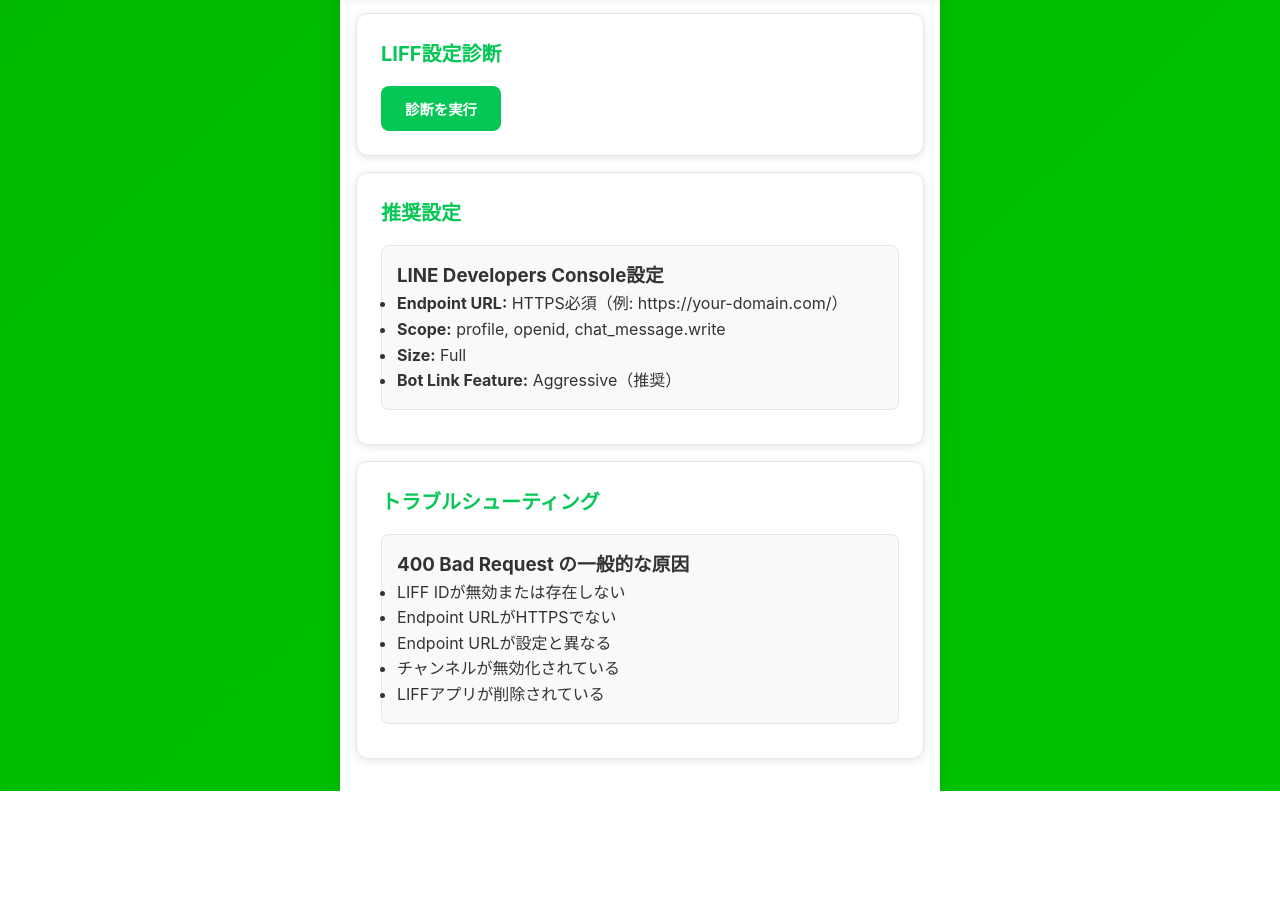
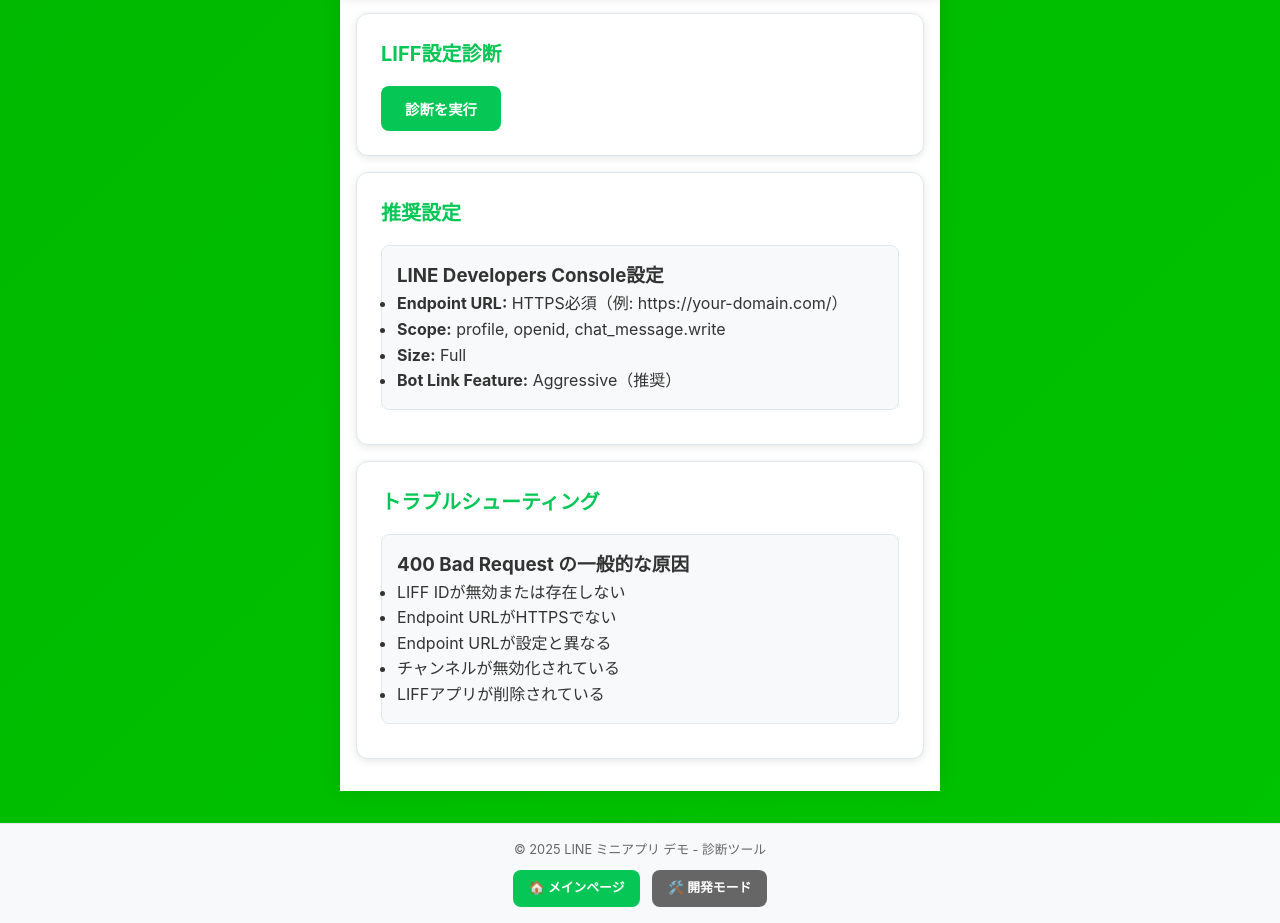
Before and after one commit to ko-hioki/Line-mini-app-demo, a website: page diagnostic.html in a window 1280 px wide. Shown: the part 81-1004 px from the top of the page. Before the commit the page ends 872 px from the top, so only its background shows below. Drawn offline with Linux system fonts and the light colour scheme.

Commit message:
Add navigation links between pages
- Add diagnostic tool and dev mode links to index.html footer
- Add diagnostic tool and main page links to dev.html footer
- Add navigation footer to diagnostic.html
- Improve user experience with easy page navigation

```diff
--- a/diagnostic.html
+++ b/diagnostic.html
@@ -184,5 +184,17 @@
             resultsDiv.innerHTML = html;
         });
     </script>
+
+    <footer style="background: #f8f9fa; padding: 1rem; text-align: center; color: #666; font-size: 0.8rem; border-top: 1px solid #e1e8ed; margin-top: 2rem;">
+        <p>&copy; 2025 LINE ミニアプリ デモ - 診断ツール</p>
+        <div style="margin-top: 10px;">
+            <a href="index.html" class="btn btn-primary" style="font-size: 0.8rem; padding: 0.5rem 1rem;">
+                🏠 メインページ
+            </a>
+            <a href="dev.html" class="btn btn-secondary" style="font-size: 0.8rem; padding: 0.5rem 1rem; margin-left: 0.5rem;">
+                🛠️ 開発モード
+            </a>
+        </div>
+    </footer>
 </body>
 </html>
```
Also changed, not shown: dev.html (+8 -0 lines), index.html (+8 -0 lines).
